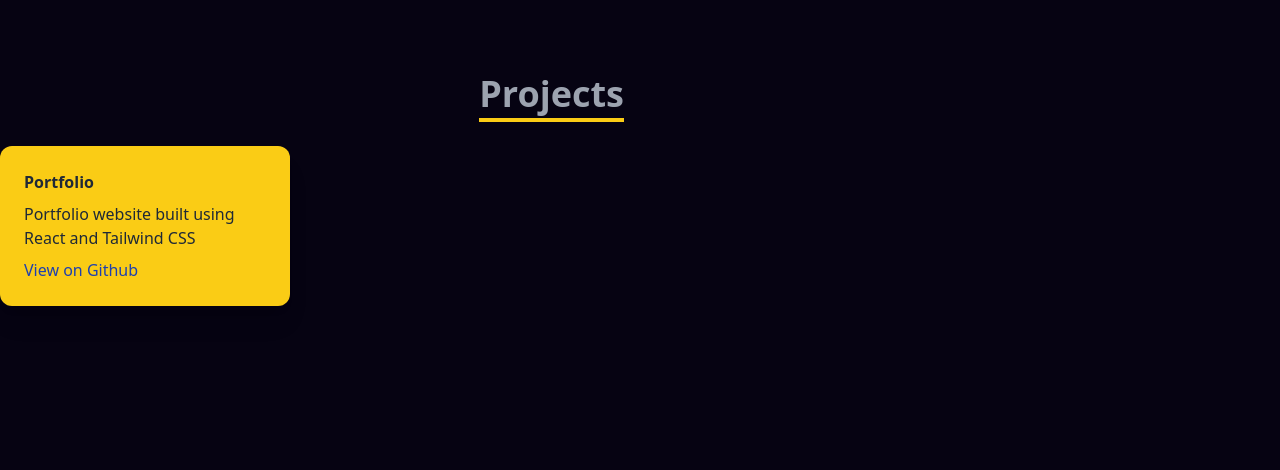
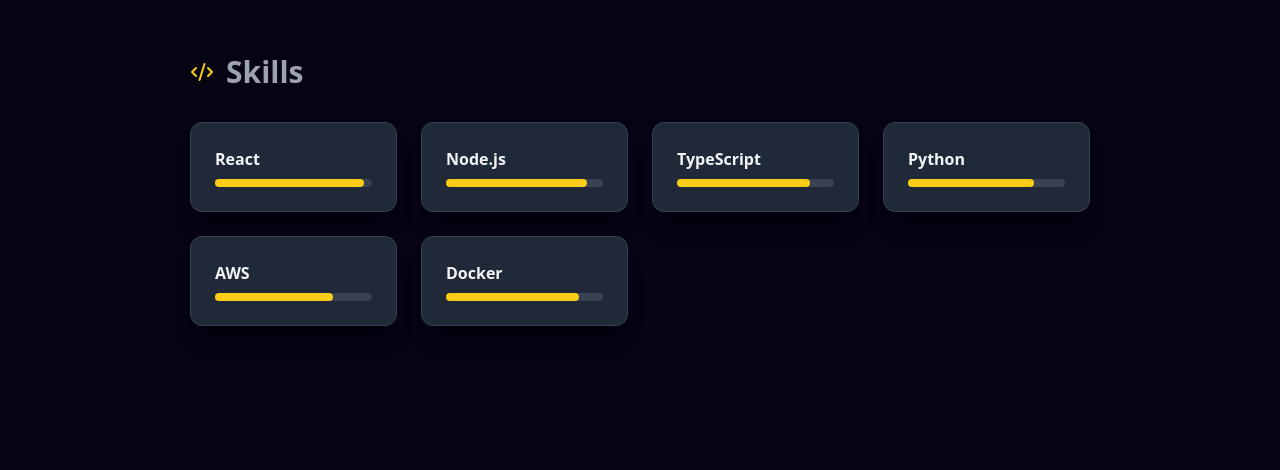
Before and after one commit to Daemon403/portfolio, a React (Create React App) app: page / in a window 1280 px wide. Shown: the part 1810-2280 px from the top of the page. Built offline with nearby package versions, Linux system fonts and the light colour scheme.

Commit message:
completed skills

```diff
--- a/package.json
+++ b/package.json
@@ -5,6 +5,8 @@
   "dependencies": {
     "autoprefixer": "^10.4.20",
     "cra-template": "1.2.0",
+    "framer-motion": "^12.4.7",
+    "lucide-react": "^0.475.0",
     "postcss": "^8.5.1",
     "react": "^19.0.0",
     "react-dom": "^19.0.0",
--- a/src/components/About.jsx
+++ b/src/components/About.jsx
@@ -10,7 +10,7 @@
               About Me
             </p>
             </div>
-            <div></div>
+
             </div>
             <div className='max-w-[90%] w-full grid grid-cols-2 gap-8'>
               <div className='sm:text-right text-4xl font-bold inline border-b-4 border-yellow-400'>
--- a/src/components/SectionTitle.jsx
+++ b/src/components/SectionTitle.jsx
@@ -0,0 +1,14 @@
+import React from 'react';
+
+export default function SectionTitle({ icon, title }) {
+  const IconComponent = React.cloneElement(icon, {
+    className: 'mr-3 text-yellow-400',
+  });
+
+  return (
+    <div className="flex items-center mb-8">
+      {IconComponent}
+      <h2 className="text-3xl font-bold">{title}</h2>
+    </div>
+  );
+}
--- a/src/components/Skills.jsx
+++ b/src/components/Skills.jsx
@@ -1,10 +1,49 @@
-import React from 'react'
+import React from 'react';
+import { Code2 } from 'lucide-react';
+import { motion } from 'framer-motion';
+import SectionTitle from './SectionTitle';
 
-const Skills = () => {
+const skills = [
+  { name: 'React', level: '95%' },
+  { name: 'Node.js', level: '90%' },
+  { name: 'TypeScript', level: '85%' },
+  { name: 'Python', level: '80%' },
+  { name: 'AWS', level: '75%' },
+  { name: 'Docker', level: '85%' }
+];
+
+export default function Skills() {
   return (
+    <section name="skills" className="w-full h-screen bg-[#060312] text-gray-400 flex justify-center items-center">
+      <div className="max-w-[90%] w-full h-full flex flex-col justify-center items-center">
 
-    <div className="skills"></div>
-)
+        {/* Title Section */}
+        <div className="w-full max-w-[900px]">
+          <SectionTitle icon={<Code2 />} title="Skills" />
+        </div>
+
+        {/* Skills Grid */}
+        <div className="w-full max-w-[900px] grid grid-cols-2 md:grid-cols-3 lg:grid-cols-4 gap-6">
+          {skills.map((skill) => (
+            <div
+              key={skill.name}
+              className="bg-gray-800 p-6 rounded-xl shadow-xl hover:shadow-2xl transition-all hover:-translate-y-1 border border-gray-700"
+            >
+              <p className="font-semibold text-gray-100 mb-2">{skill.name}</p>
+              <div className="w-full bg-gray-700 rounded-full h-2">
+                <motion.div
+                  className="bg-yellow-400 h-2 rounded-full"
+                  initial={{ width: 0 }}
+                  animate={{ width: skill.level }}
+                  transition={{ duration: 1 }}
+                  aria-label={`${skill.name} proficiency at ${skill.level}`}
+                />
+              </div>
+            </div>
+          ))}
+        </div>
+
+      </div>
+    </section>
+  );
 }
-
-export default Skills
```
Also changed, not shown: 1 other file (tests, documents, lock files or other folders).
